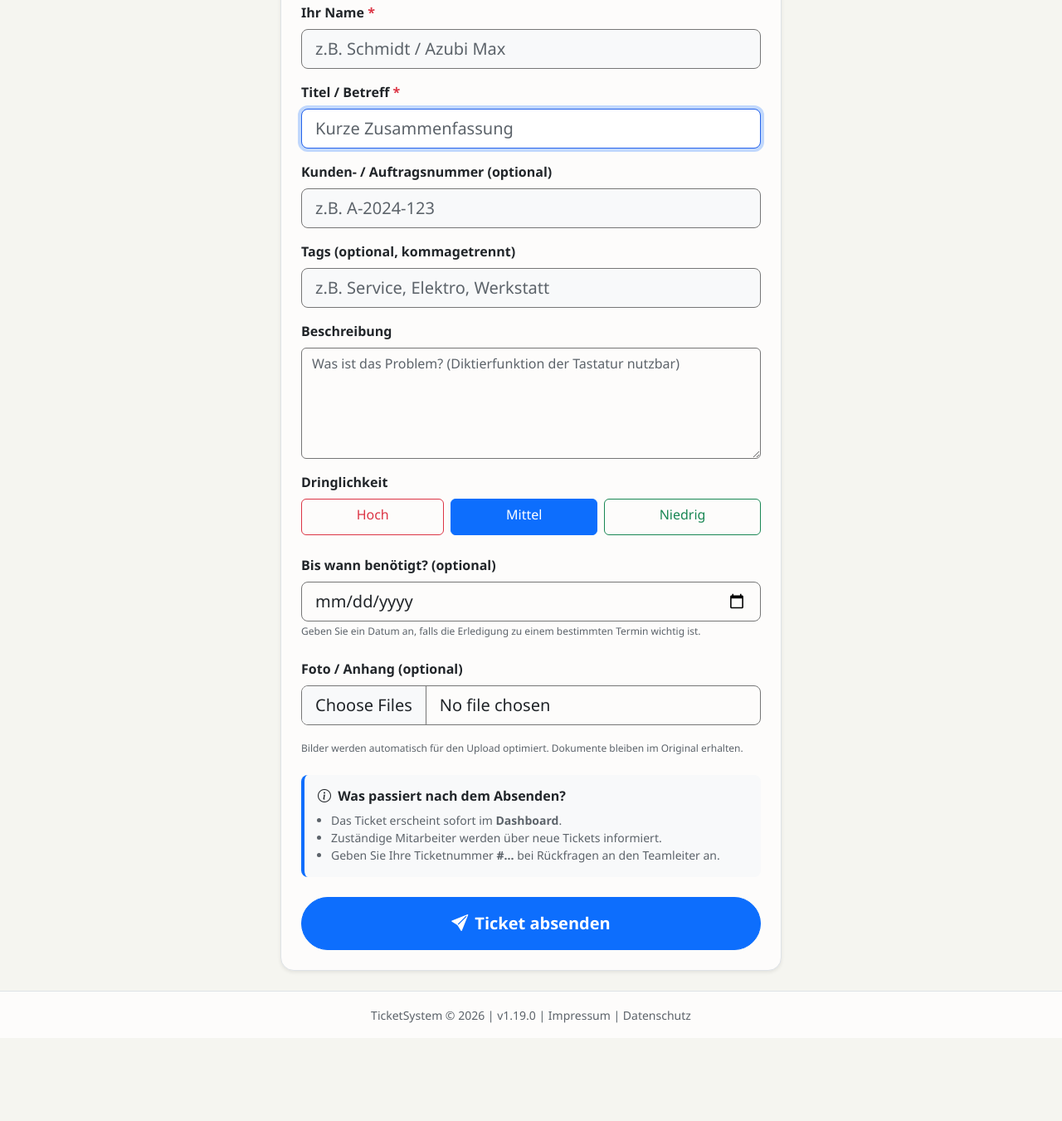
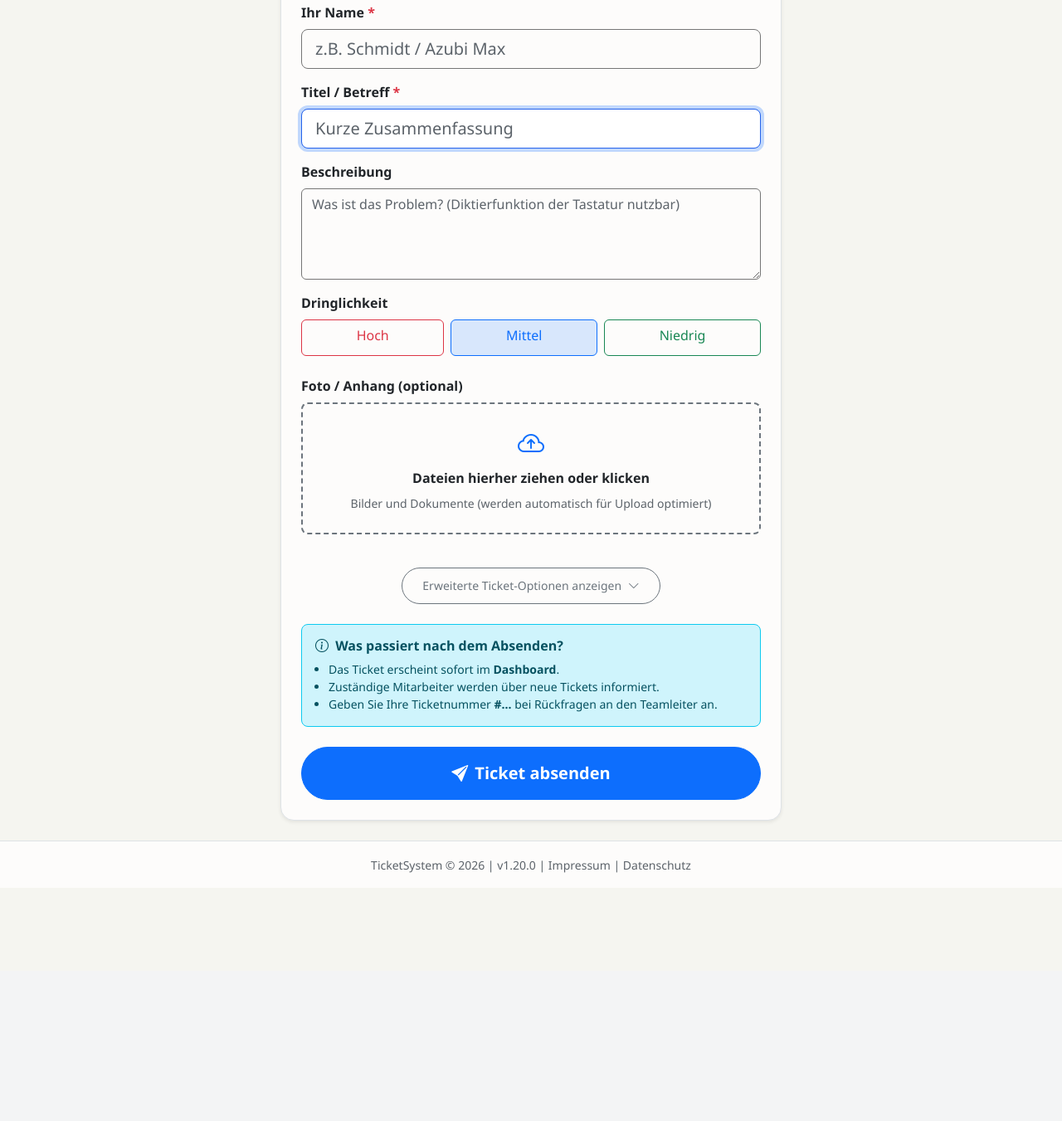
Before and after one commit to Ecronika/ticketsystem, a Flask app: page /ticket/new in a window 1280 px wide. Shown: the part 277-1628 px from the top of the page at 83% size. After the commit the page ends 1329 px from the top, so only its background shows below. Run offline with Flask 3, Linux system fonts and the light colour scheme; data that the repository does not hold is empty; some libraries are stand-ins or nearby versions.

Commit message:
Release v1.20.0: Form Redesign — Progressive Disclosure & Dark Mode Fixes

```diff
--- a/ticketsystem/config.yaml
+++ b/ticketsystem/config.yaml
@@ -1,5 +1,5 @@
 name: "Ticket System"
-version: "1.19.0"
+version: "1.20.0"
 
 slug: "ticketsystem"
 description: "A clean boilerplate for a ticket management system."
--- a/ticketsystem/static/js/sw.js
+++ b/ticketsystem/static/js/sw.js
@@ -1,4 +1,4 @@
-const CACHE_NAME = 'ticketsystem-v1.19.0';
+const CACHE_NAME = 'ticketsystem-v1.20.0';
 const ASSETS = [
   '/static/css/style.css',
   '/static/js/base_ui.js',
--- a/ticketsystem/templates/ticket_new.html
+++ b/ticketsystem/templates/ticket_new.html
@@ -36,12 +36,23 @@
             </div>
             <div class="card-body px-4 pb-4">
                 <p class="x-small text-muted mb-3"><span class="text-danger">*</span> Pflichtfelder</p>
+                <style>
+                    /* Custom Soft Buttons & Dropzone */
+                    .btn-soft-danger { color: var(--bs-danger); border: 1px solid var(--bs-danger); background-color: transparent; }
+                    .btn-check:checked + .btn-soft-danger { background-color: rgba(var(--bs-danger-rgb), 0.15); color: var(--bs-danger); border-color: var(--bs-danger); }
+                    .btn-soft-primary { color: var(--bs-primary); border: 1px solid var(--bs-primary); background-color: transparent; }
+                    .btn-check:checked + .btn-soft-primary { background-color: rgba(var(--bs-primary-rgb), 0.15); color: var(--bs-primary); border-color: var(--bs-primary); }
+                    .btn-soft-success { color: var(--bs-success); border: 1px solid var(--bs-success); background-color: transparent; }
+                    .btn-check:checked + .btn-soft-success { background-color: rgba(var(--bs-success-rgb), 0.15); color: var(--bs-success); border-color: var(--bs-success); }
+                    .border-dashed { border-style: dashed !important; }
+                    .cursor-pointer { cursor: pointer; }
+                </style>
                 <form method="POST" enctype="multipart/form-data" id="ticket-form">
                     <input type="hidden" name="csrf_token" value="{{ csrf_token() }}" />
 
                     <div class="mb-3">
                         <label for="author_name" class="form-label fw-bold">Ihr Name <span class="text-danger" aria-hidden="true">*</span></label>
-                        <input type="text" class="form-control form-control-lg bg-light" id="author_name" name="author_name"
+                        <input type="text" class="form-control form-control-lg" id="author_name" name="author_name"
                                value="{{ session.get('worker_name', '') }}"
                                {% if session.get('worker_id') %}readonly{% endif %}
                                placeholder="z.B. Schmidt / Azubi Max" required>
@@ -54,20 +65,8 @@
                     </div>
 
                     <div class="mb-3">
-                        <label for="order_reference" class="form-label fw-bold">Kunden- / Auftragsnummer (optional)</label>
-                        <input type="text" class="form-control form-control-lg bg-light" id="order_reference" name="order_reference"
-                               placeholder="z.B. A-2024-123">
-                    </div>
-
-                    <div class="mb-3">
-                        <label for="tags" class="form-label fw-bold">Tags (optional, kommagetrennt)</label>
-                        <input type="text" class="form-control form-control-lg bg-light" id="tags" name="tags"
-                               placeholder="z.B. Service, Elektro, Werkstatt">
-                    </div>
-
-                    <div class="mb-3">
                         <label for="description" class="form-label fw-bold">Beschreibung</label>
-                        <textarea class="form-control" id="description" name="description" rows="5"
+                        <textarea class="form-control" id="description" name="description" rows="4"
                                   placeholder="Was ist das Problem? (Diktierfunktion der Tastatur nutzbar)"></textarea>
                     </div>
 
@@ -75,35 +74,76 @@
                         <label class="form-label fw-bold">Dringlichkeit</label>
                         <div class="d-flex gap-2">
                             <input type="radio" class="btn-check" name="priority" id="prio1" value="1">
-                            <label class="btn btn-outline-danger flex-fill" for="prio1">Hoch</label>
+                            <label class="btn btn-soft-danger flex-fill" for="prio1">Hoch</label>
 
                             <input type="radio" class="btn-check" name="priority" id="prio2" value="2" checked>
-                            <label class="btn btn-outline-primary flex-fill" for="prio2">Mittel</label>
+                            <label class="btn btn-soft-primary flex-fill" for="prio2">Mittel</label>
 
                             <input type="radio" class="btn-check" name="priority" id="prio3" value="3">
-                            <label class="btn btn-outline-success flex-fill" for="prio3">Niedrig</label>
+                            <label class="btn btn-soft-success flex-fill" for="prio3">Niedrig</label>
                         </div>
                     </div>
 
                     <div class="mb-4">
-                        <label for="due_date" class="form-label fw-bold">Bis wann benötigt? (optional)</label>
-                        <input type="date" class="form-control form-control-lg" id="due_date" name="due_date">
-                        <p class="x-small text-muted mt-1">Geben Sie ein Datum an, falls die Erledigung zu einem bestimmten Termin wichtig ist.</p>
+                        <label class="form-label fw-bold">Foto / Anhang (optional)</label>
+                        <div class="position-relative border border-2 border-dashed rounded-3 p-4 text-center cursor-pointer bg-transparent border-secondary">
+                            <i class="bi bi-cloud-arrow-up fs-2 text-primary"></i>
+                            <h6 class="mt-2 fw-bold">Dateien hierher ziehen oder klicken</h6>
+                            <span class="text-muted small">Bilder und Dokumente (werden automatisch für Upload optimiert)</span>
+                            <input type="file" class="position-absolute top-0 start-0 w-100 h-100 opacity-0 cursor-pointer" id="attachment-input" multiple accept="image/*, application/pdf, .doc, .docx, .xls, .xlsx">
+                        </div>
+                        <input type="file" class="d-none" id="hidden-attachments" name="attachments" multiple>
+                        <div id="attachment-gallery" class="mt-3 d-flex flex-wrap gap-2"></div>
+                    </div>
+
+                    <!-- Progressive Disclosure / Advanced Options -->
+                    <div class="mb-4 text-center">
+                        <button class="btn btn-outline-secondary btn-sm rounded-pill px-4" type="button" data-bs-toggle="collapse" data-bs-target="#advancedOptions" aria-expanded="false" aria-controls="advancedOptions">
+                            Erweiterte Ticket-Optionen anzeigen <i class="bi bi-chevron-down ms-1"></i>
+                        </button>
+                    </div>
+
+                    <div class="collapse" id="advancedOptions">
+                        <div class="row">
+                            <!-- Spalte 1: Referenzen & Metadaten -->
+                            <div class="col-md-6">
+                                <h6 class="fw-bold text-muted mb-3 border-bottom pb-2">Referenzen</h6>
+                                <div class="mb-3">
+                                    <label for="order_reference" class="form-label fw-bold">Kunden- / Auftragsnummer</label>
+                                    <input type="text" class="form-control form-control-lg" id="order_reference" name="order_reference"
+                                           placeholder="z.B. A-2024-123">
+                                </div>
+
+                                <div class="mb-3">
+                                    <label for="tags" class="form-label fw-bold">Tags (kommagetrennt)</label>
+                                    <input type="text" class="form-control form-control-lg" id="tags" name="tags"
+                                           placeholder="z.B. Service, Elektro">
                                 </div>
 
                                 {% if session.get('worker_id') %}
                                 <div class="mb-3">
-                        <div class="form-check form-switch">
+                                    <div class="form-check form-switch mt-2">
                                         <input class="form-check-input" type="checkbox" id="is_confidential" name="is_confidential">
                                         <label class="form-check-label fw-bold" for="is_confidential">
                                             <i class="bi bi-lock-fill text-warning"></i> Als vertraulich markieren
                                         </label>
                                     </div>
-                        <p class="x-small text-muted mt-1">Nur zugewiesene Personen und die Administration können dieses Ticket sehen.</p>
+                                    <p class="x-small text-muted mt-1 mb-0">Nur zugewiesene Personen und Admins können dies sehen.</p>
+                                </div>
+                                {% endif %}
                             </div>
 
+                            <!-- Spalte 2: Planung & Delegation -->
+                            <div class="col-md-6 border-md-start">
+                                <h6 class="fw-bold text-muted mb-3 border-bottom pb-2 mt-4 mt-md-0">Planung</h6>
                                 <div class="mb-3">
-                        <label for="recurrence_rule" class="form-label fw-bold">Serienticket (Wiederkehrend)</label>
+                                    <label for="due_date" class="form-label fw-bold">Bis wann benötigt?</label>
+                                    <input type="date" class="form-control form-control-lg" id="due_date" name="due_date">
+                                </div>
+
+                                {% if session.get('worker_id') %}
+                                <div class="mb-3">
+                                    <label for="recurrence_rule" class="form-label fw-bold">Serienticket</label>
                                     <select class="form-select form-select-lg" id="recurrence_rule" name="recurrence_rule">
                                         <option value="">Einmalig</option>
                                         <option value="monthly">Monatlich</option>
@@ -112,8 +152,8 @@
                                     </select>
                                 </div>
 
-                    <div class="mb-4">
-                        <label for="assigned_to_id" class="form-label fw-bold">Zuweisung (optional)</label>
+                                <div class="mb-3">
+                                    <label for="assigned_to_id" class="form-label fw-bold">Zuweisung</label>
                                     <select class="form-select form-select-lg" id="assigned_to_id" name="assigned_to_id">
                                         <option value="">-- Nicht zugewiesen --</option>
                                         <option value="{{ session.get('worker_id') }}" selected>Mir selbst ({{ session.get('worker_name') }})</option>
@@ -131,22 +171,15 @@
                                         </optgroup>
                                         {% endif %}
                                     </select>
-                        <p class="x-small text-muted mt-1">Wählen Sie einen Verantwortlichen aus, oder lassen Sie das Feld leer für die Team-Queue.</p>
                                 </div>
                                 {% endif %}
-
-                    <div class="mb-4">
-                        <label for="attachment-input" class="form-label fw-bold">Foto / Anhang (optional)</label>
-                        <input type="file" class="form-control form-control-lg" id="attachment-input" multiple accept="image/*, application/pdf, .doc, .docx, .xls, .xlsx">
-                        <!-- Hidden input where compiled files go -->
-                        <input type="file" class="d-none" id="hidden-attachments" name="attachments" multiple>
-                        <div id="attachment-gallery" class="mt-3 d-flex flex-wrap gap-2"></div>
-                        <p class="text-meta x-small mt-1">Bilder werden automatisch für den Upload optimiert. Dokumente bleiben im Original erhalten.</p>
+                            </div>
+                        </div>
                     </div>
 
-                    <div class="bg-light p-3 rounded-3 mb-4 border-start border-4 border-primary">
-                        <h4 class="h6 fw-bold mb-2"><i class="bi bi-info-circle me-1"></i> Was passiert nach dem Absenden?</h4>
-                        <ul class="small text-muted mb-0 ps-3">
+                    <div class="bg-info-subtle border border-info p-3 rounded-3 mb-4 mt-3">
+                        <h4 class="h6 fw-bold mb-2 text-info-emphasis"><i class="bi bi-info-circle me-1"></i> Was passiert nach dem Absenden?</h4>
+                        <ul class="small text-info-emphasis mb-0 ps-3">
                             <li>Das Ticket erscheint sofort im <strong>Dashboard</strong>.</li>
                             <li>Zuständige Mitarbeiter werden über neue Tickets informiert.</li>
                             <li>Geben Sie Ihre Ticketnummer <strong>#{{ created_id or '...' }}</strong> bei Rückfragen an den Teamleiter an.</li>
```
Also changed, not shown: CHANGELOG.md, 1 other file. Lines whose indentation alone changed are shown as unchanged.
